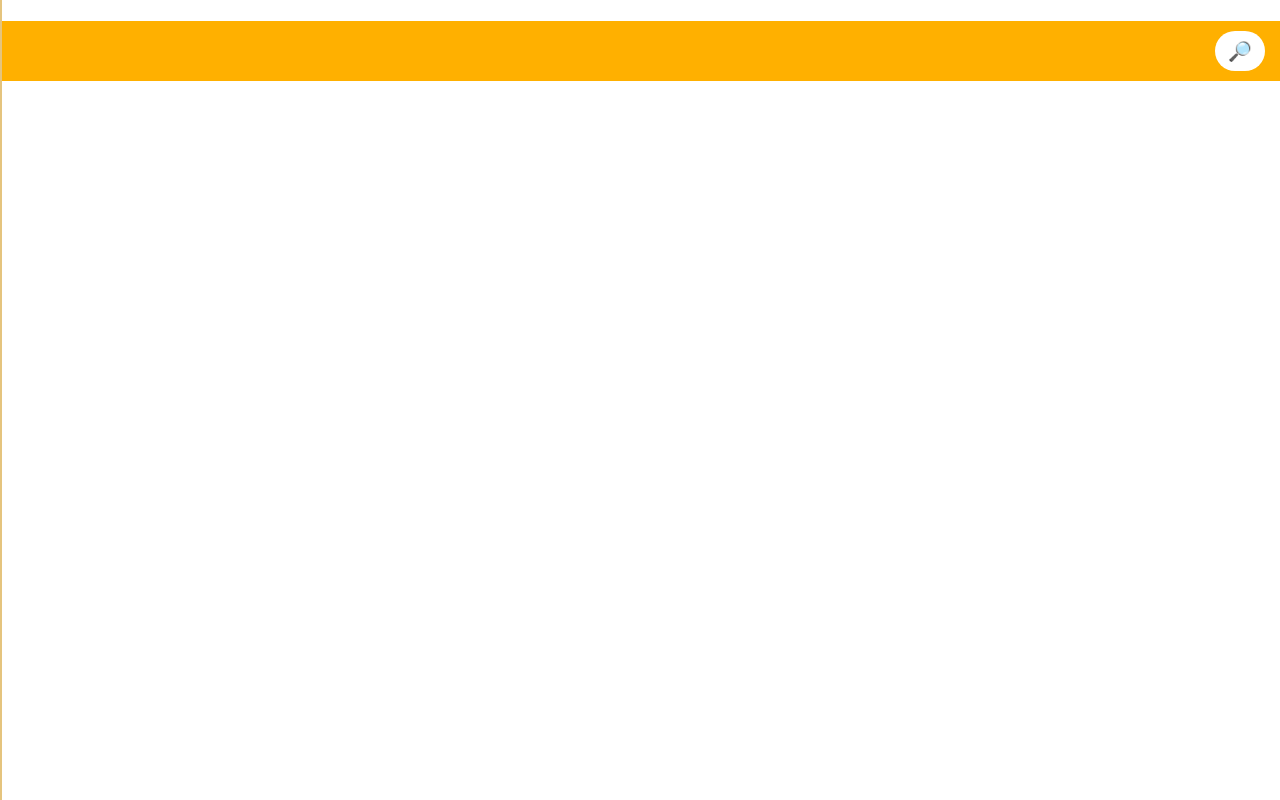
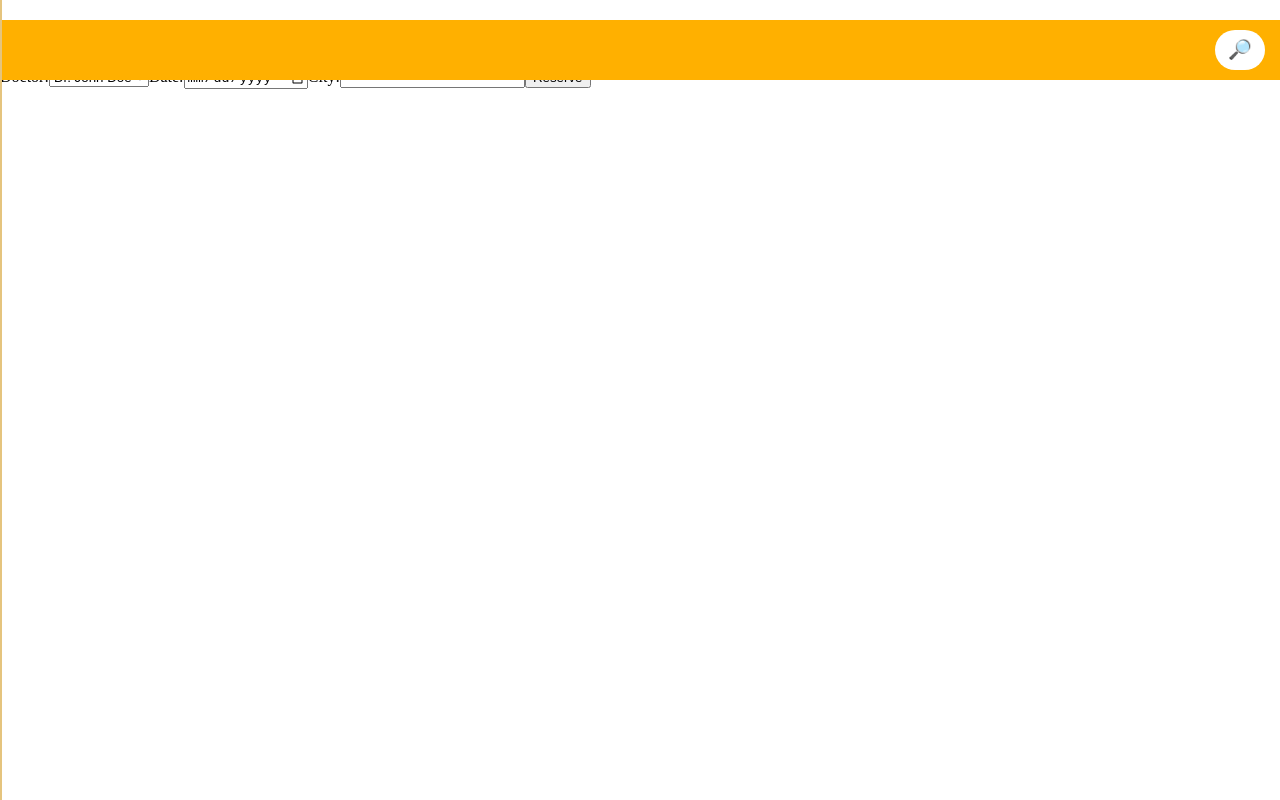
Before and after one commit to emmanuellmhango/book-an-appointment, a React (Create React App) app: page /doctors/1/reserve in a window 1280 px wide. Built offline with nearby package versions, Linux system fonts and the light colour scheme.

Commit message:
Create form to add a reservation

```diff
--- a/src/pages/AddReservation.js
+++ b/src/pages/AddReservation.js
@@ -2,7 +2,25 @@ import React from 'react';
 
 const AddReservation = () => (
   <div>
-    <h1>Add Reservation</h1>
+    <h2>Reserve</h2>
+    <form>
+      <label htmlFor="doctor">
+        Doctor:
+        <select name="doctor" id="doctor">
+          <option value="1">Dr. John Doe</option>
+          <option value="2">Dr. Jane Doe</option>
+        </select>
+      </label>
+      <label htmlFor="date">
+        Date:
+        <input type="date" name="date" id="date" />
+      </label>
+      <label htmlFor="city">
+        City:
+        <input type="text" name="city" id="city" />
+      </label>
+      <button type="submit">Reserve</button>
+    </form>
   </div>
 );
 
```
